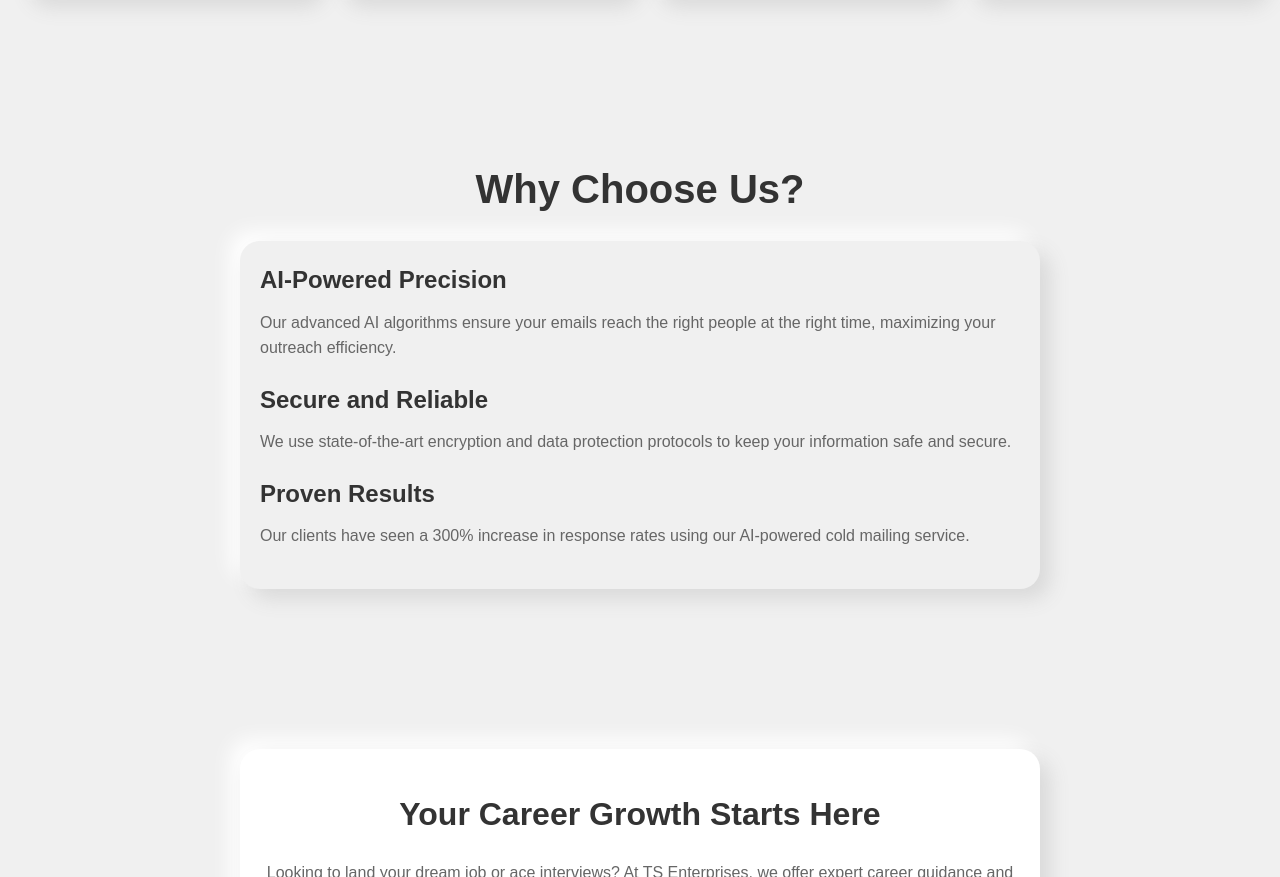
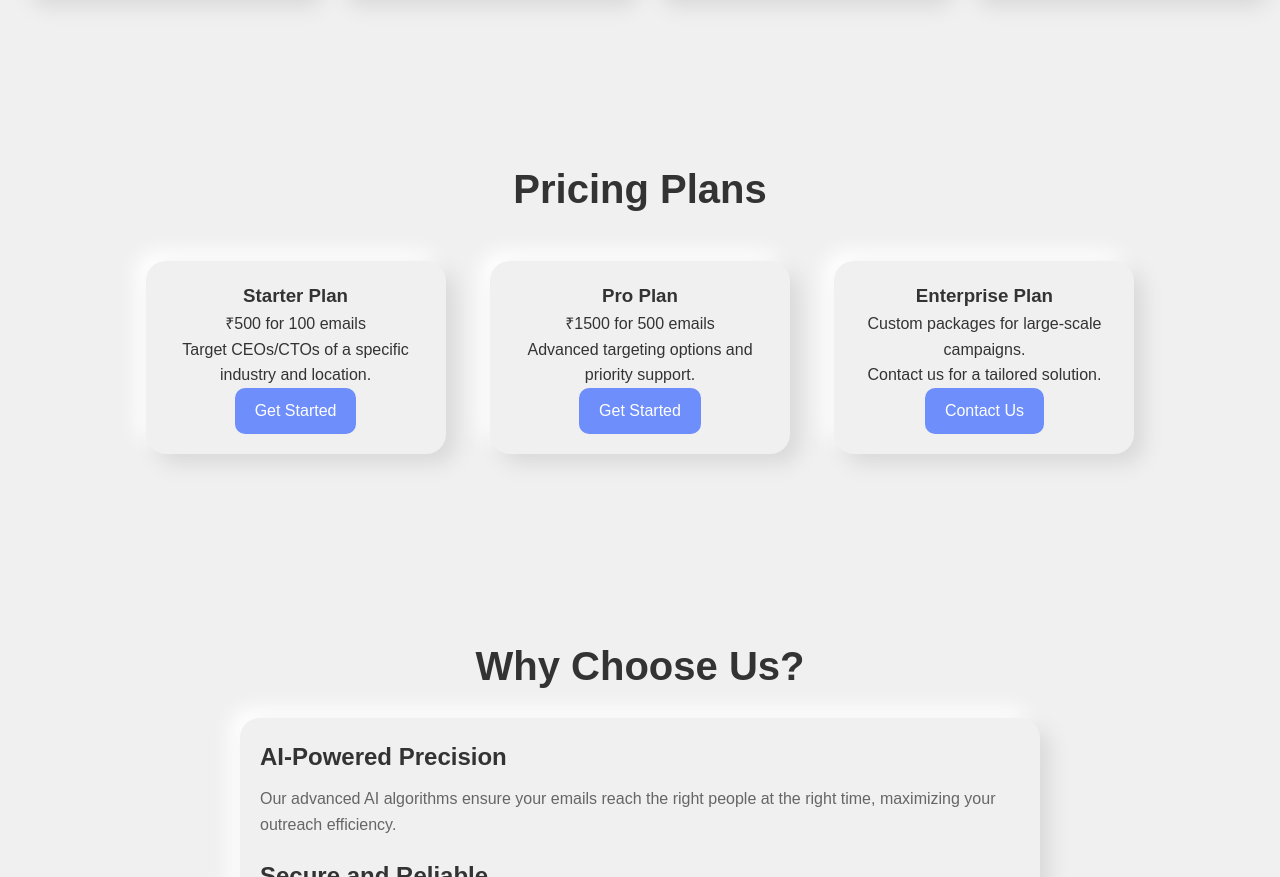
Before and after one commit to Tejaso7/AI-MAILS, a plain HTML site: page index.html in a window 1280 px wide. Shown: the part 1181-2058 px from the top of the page. Drawn offline with Linux system fonts and the light colour scheme.

Commit message:
Update index.html

```diff
--- a/index.html
+++ b/index.html
@@ -319,6 +319,28 @@
     </div>
   </section>
 
+  <section id="pricing">
+    <h2>Pricing Plans</h2>
+    <div class="pricing-card neumorphism">
+      <h3>Starter Plan</h3>
+      <p>₹500 for 100 emails</p>
+      <p>Target CEOs/CTOs of a specific industry and location.</p>
+      <a href="#" class="cta-button">Get Started</a>
+    </div>
+    <div class="pricing-card neumorphism">
+      <h3>Pro Plan</h3>
+      <p>₹1500 for 500 emails</p>
+      <p>Advanced targeting options and priority support.</p>
+      <a href="#" class="cta-button">Get Started</a>
+    </div>
+    <div class="pricing-card neumorphism">
+      <h3>Enterprise Plan</h3>
+      <p>Custom packages for large-scale campaigns.</p>
+      <p>Contact us for a tailored solution.</p>
+      <a href="contact.html" class="cta-button">Contact Us</a>
+    </div>
+  </section>
+
   <!-- Why Choose Us Section -->
   <section id="why-choose-us">
     <h2>Why Choose Us?</h2>
```
